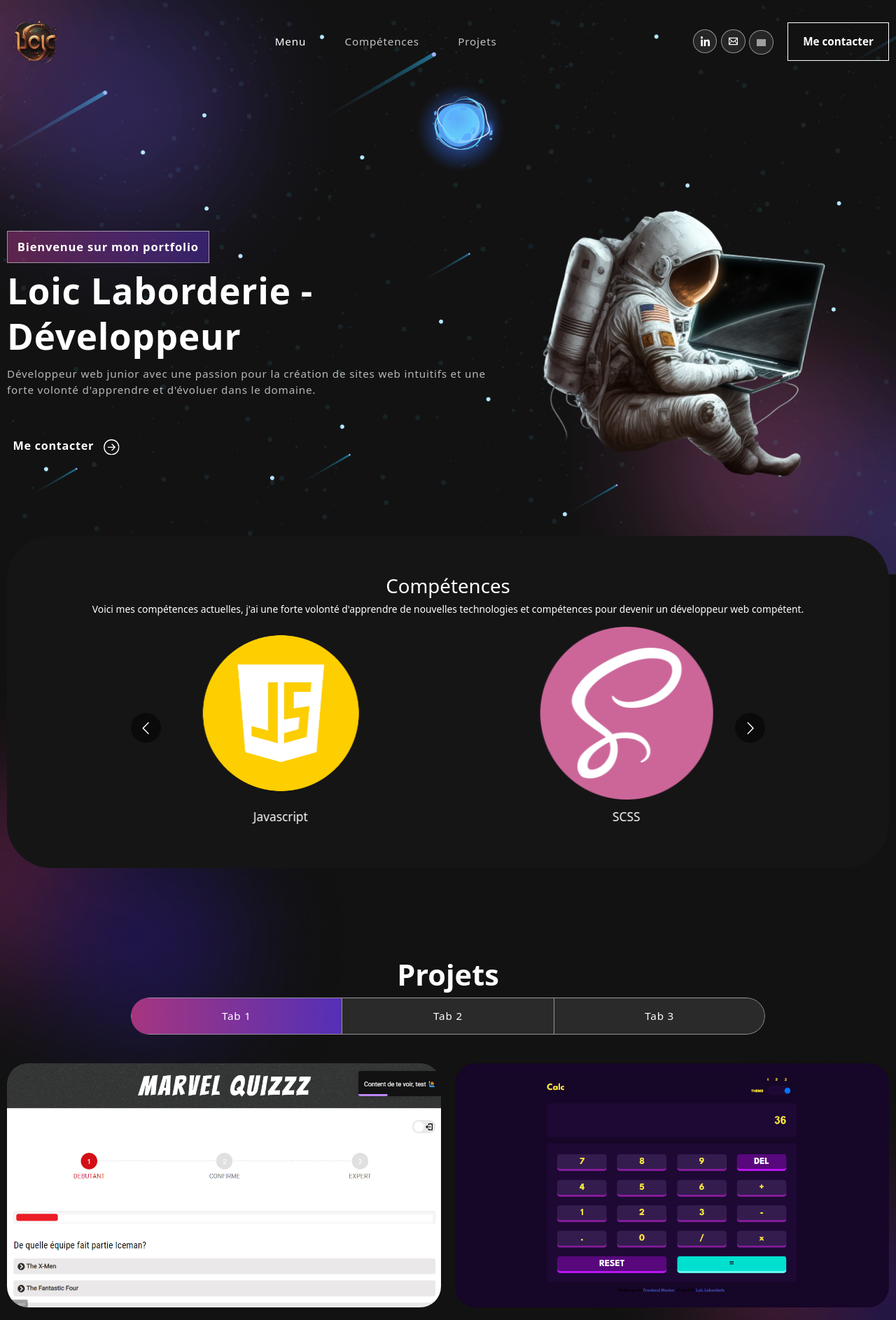
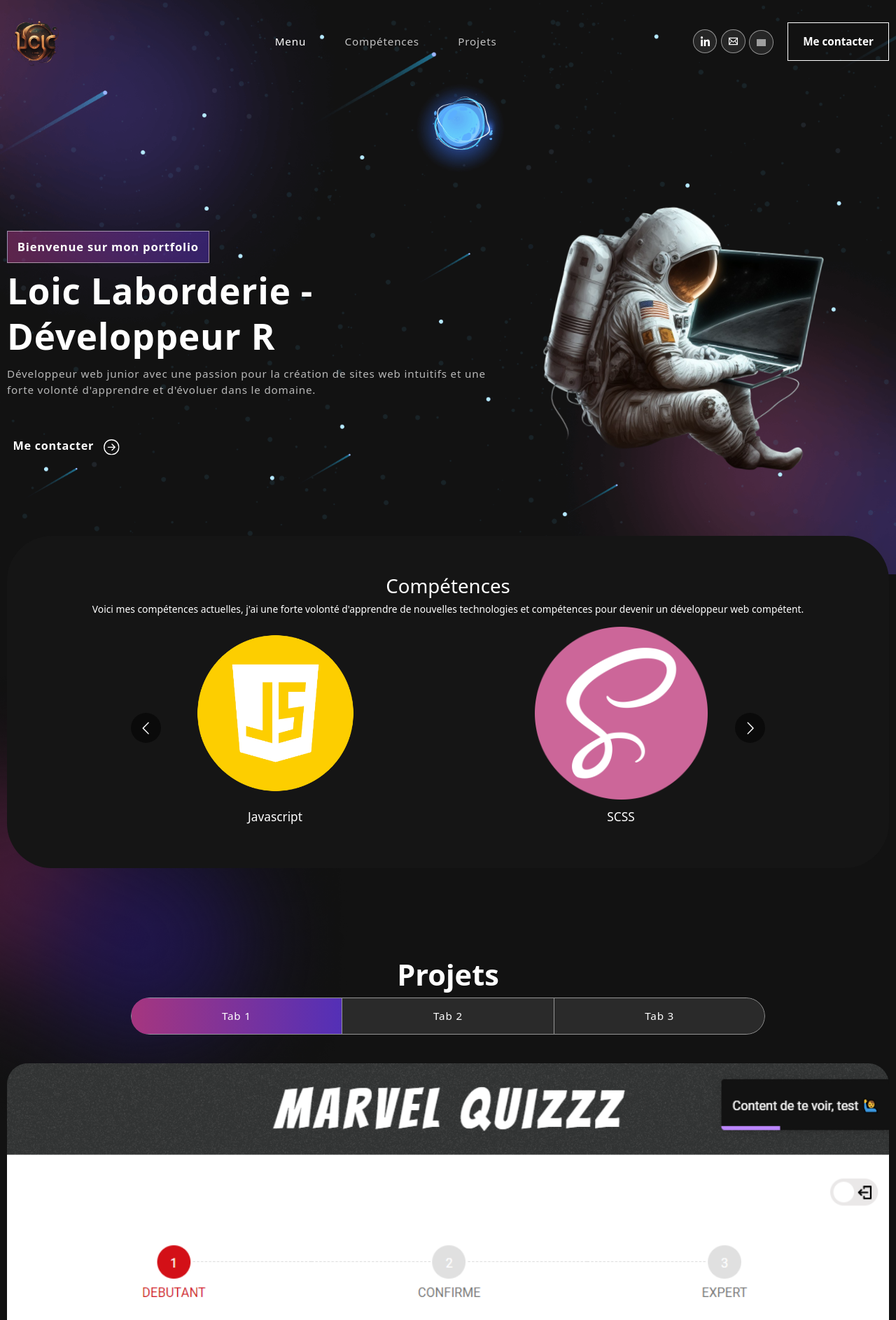
Before and after one commit to loiclaborderie/portfolio, a React (Create React App) app: page / in a window 1280 px wide. Shown: the top 1887 px of the page at 70% size. Built offline with nearby package versions, Linux system fonts and the light colour scheme; grey boxes are pictures that could not be loaded.

Commit message:
fixed boostrap sclasses not applying

```diff
--- a/src/App.css
+++ b/src/App.css
@@ -405,6 +405,9 @@ p.wrap {
   overflow: hidden;
   margin-bottom: 1.5rem;
 }
+.projects .projet {
+  width: 100%;
+}
 
 .proj-imgbx::before {
   content: "";
```
Also changed, not shown: src/index.js (+7 -6 lines).
